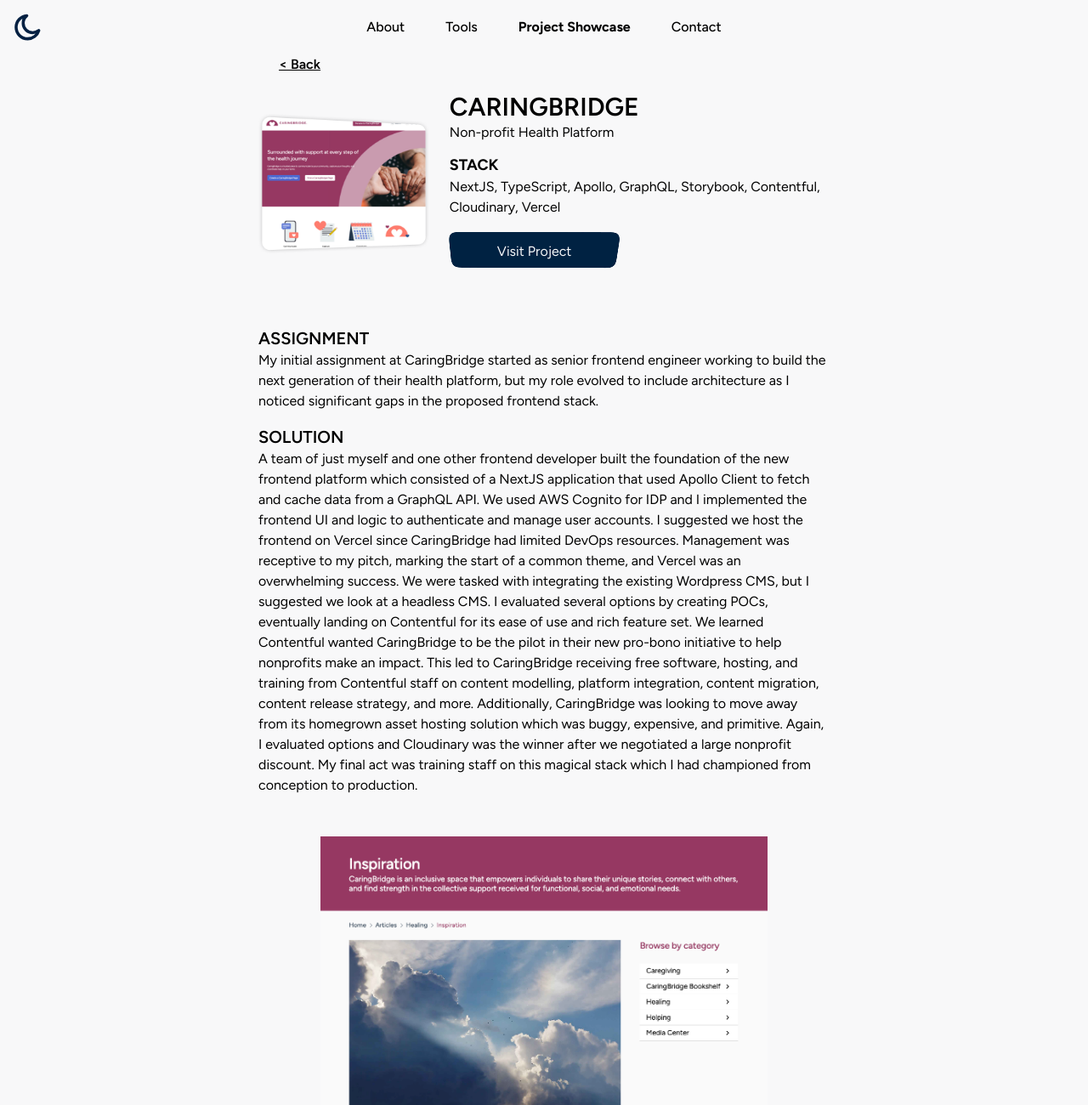
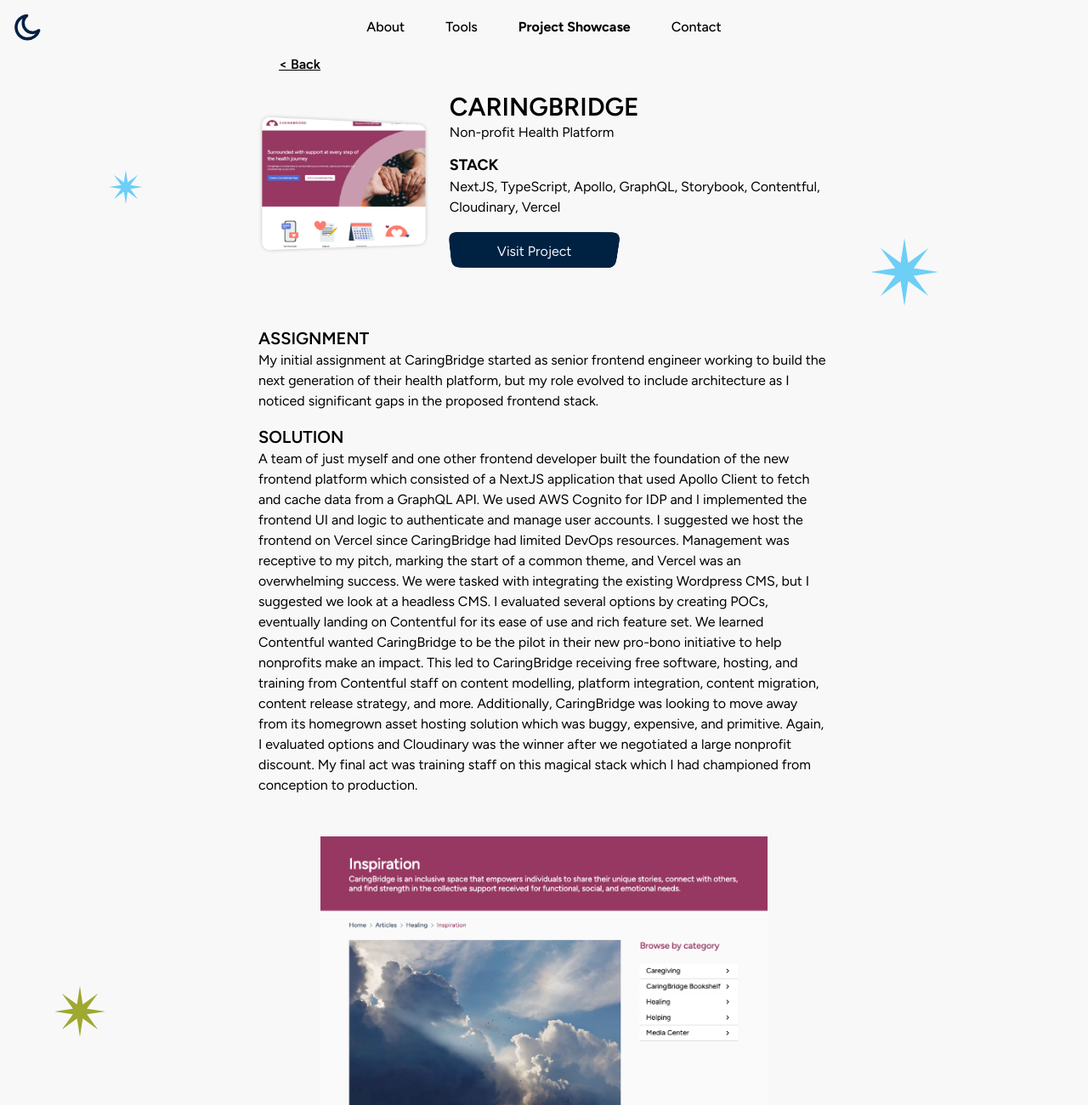
Before and after one commit to corybell/bell-profile-2, a Next.js app: page /showcase/caringbridge in a window 1280 px wide. Shown: the top 1300 px of the page at 85% size. Built offline with nearby package versions, Linux system fonts and the light colour scheme.

Commit message:
showcase stars

```diff
--- a/src/app/showcase/[slug]/page.tsx
+++ b/src/app/showcase/[slug]/page.tsx
@@ -1,6 +1,6 @@
 import { Footer } from '@/components/footer'
 import { Header } from '@/components/header'
-import { Stars } from '@/components/stars/Star'
+import { ShowcasePageStars } from '@/components/stars/ShowcasePageStars'
 import { PROJECT_LIST } from '@/content/projectShowcase'
 import Image from 'next/image'
 import Link from 'next/link'
@@ -19,10 +19,15 @@
   const slug = (await params).slug
 
   const project = PROJECT_LIST.find(p => p.slug === slug)
+  if (!project) {
+    return null
+  }
+
+  const { screenshot, detail, name } = project
 
   return (
     <main className='h-full w-full'>
-      {/* <Stars /> */}
+      <ShowcasePageStars />
       <Header isShowcase />
       <div className='container mx-auto max-w-2xl'>
         <Link href='/#showcase' className='mx-6 font-semibold underline'>
@@ -31,20 +36,18 @@
         <div className='flex flex-col items-center gap-6 md:flex-row'>
           <div className='relative h-[16rem] w-[16rem]'>
             <Image
-              src={`/screenshots/${project?.screenshot}`}
-              alt={project?.name || 'screenshot'}
+              src={`/screenshots/${screenshot}`}
+              alt={name || 'screenshot'}
               fill
               className='object-contain'
             />
           </div>
           <div className='flex flex-col items-center md:items-baseline'>
-            <h2 className='text-3xl font-semibold uppercase'>
-              {project?.name}
-            </h2>
-            <span>{project?.detail.description}</span>
+            <h2 className='text-3xl font-semibold uppercase'>{name}</h2>
+            <span>{detail.description}</span>
             <h3 className='mt-3 text-lg font-bold'>STACK</h3>
             <span className='px-10 text-center md:p-0 md:text-left'>
-              {project?.detail.stack.join(', ')}
+              {detail.stack.join(', ')}
             </span>
             <Link
               href={'/resume_V4.pdf'}
@@ -61,27 +64,26 @@
         </div>
         <div className='my-10 px-6 md:px-0'>
           <h3 className='mt-4 text-xl font-semibold'>ASSIGNMENT</h3>
-          <p>{project?.detail.assignment}</p>
+          <p>{detail.assignment}</p>
           <h3 className='mt-4 text-xl font-semibold'>SOLUTION</h3>
-          <p>{project?.detail.solution}</p>
-          <div className='relative mt-8 md:mt-12 h-64 md:h-[480px]'>
+          <p>{detail.solution}</p>
+          <div className='relative mt-8 h-64 md:mt-12 md:h-[480px]'>
             <Image
-              src={`/screenshots/${project?.detail.image}`}
-              alt='foo'
+              src={`/screenshots/${detail.image}`}
+              alt={detail.imageCaption}
               fill
               className='object-contain'
             />
           </div>
-          <p className='mt-4 mb-8 mx-8 text-sm text-center'>
-            {project?.detail.imageCaption}
+          <p className='mx-8 mt-4 mb-8 text-center text-sm'>
+            {detail.imageCaption}
           </p>
           <h3 className='mt-4 text-xl font-semibold'>CHALLENGES</h3>
-          <p>{project?.detail.challenges}</p>
+          <p>{detail.challenges}</p>
           <h3 className='mt-4 text-xl font-semibold'>PARTNERS</h3>
-          <p>{project?.detail.partners}</p>
+          <p>{detail.partners}</p>
         </div>
       </div>
-
       <Footer />
     </main>
   )
--- a/src/components/stars/HomePageStars.tsx
+++ b/src/components/stars/HomePageStars.tsx
@@ -3,7 +3,6 @@
 export function HomePageStars() {
   return (
     <div className='absolute h-full'>
-      {/* note: template strings cause tailwind to puke during compiling, hence passing in the whole class names  */}
       <Star
         color='blue'
         size='size-8 md:size-10'
--- /dev/null
+++ b/src/components/stars/ShowcasePageStars.tsx
@@ -0,0 +1,26 @@
+import { Star } from './Star'
+
+export function ShowcasePageStars() {
+  return (
+    <div className='absolute z-100 h-full'>
+      <Star
+        color='blue'
+        size='size-8 md:size-10'
+        top='top-40 md:top-50'
+        left='left-[2vw] md:left-[0vw] lg:left-[10vw]'
+      />
+      <Star
+        color='blue'
+        size='size-16 md:size-20'
+        top='top-130  md:top-60'
+        left='left-[80vw] '
+      />
+      <Star
+        color='green'
+        size='size-12 md:size-15'
+        top='top-320 md:top-260'
+        left='-left-[4vw] md:left-[5vw]'
+      />
+    </div>
+  )
+}
```
